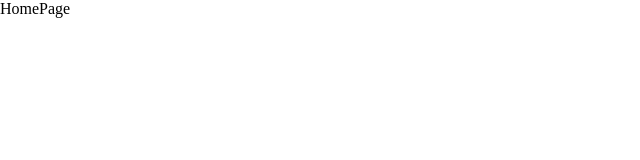
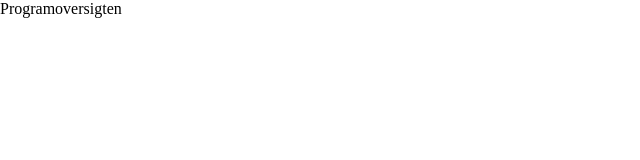
Before and after one commit to jbakchr/programoversigten, a React (Create React App) app: page / in a window 1280 px wide. Shown: the top 160 px of the page, without its empty margins (0-640 px from the left). Built offline with nearby package versions, Linux system fonts and the light colour scheme.

Commit message:
Changed header

```diff
--- a/src/pages/HomePage.jsx
+++ b/src/pages/HomePage.jsx
@@ -1,5 +1,5 @@
 import React from "react";
 
 export const HomePage = () => {
-  return <div>HomePage</div>;
+  return <div>Programoversigten</div>;
 };
```
